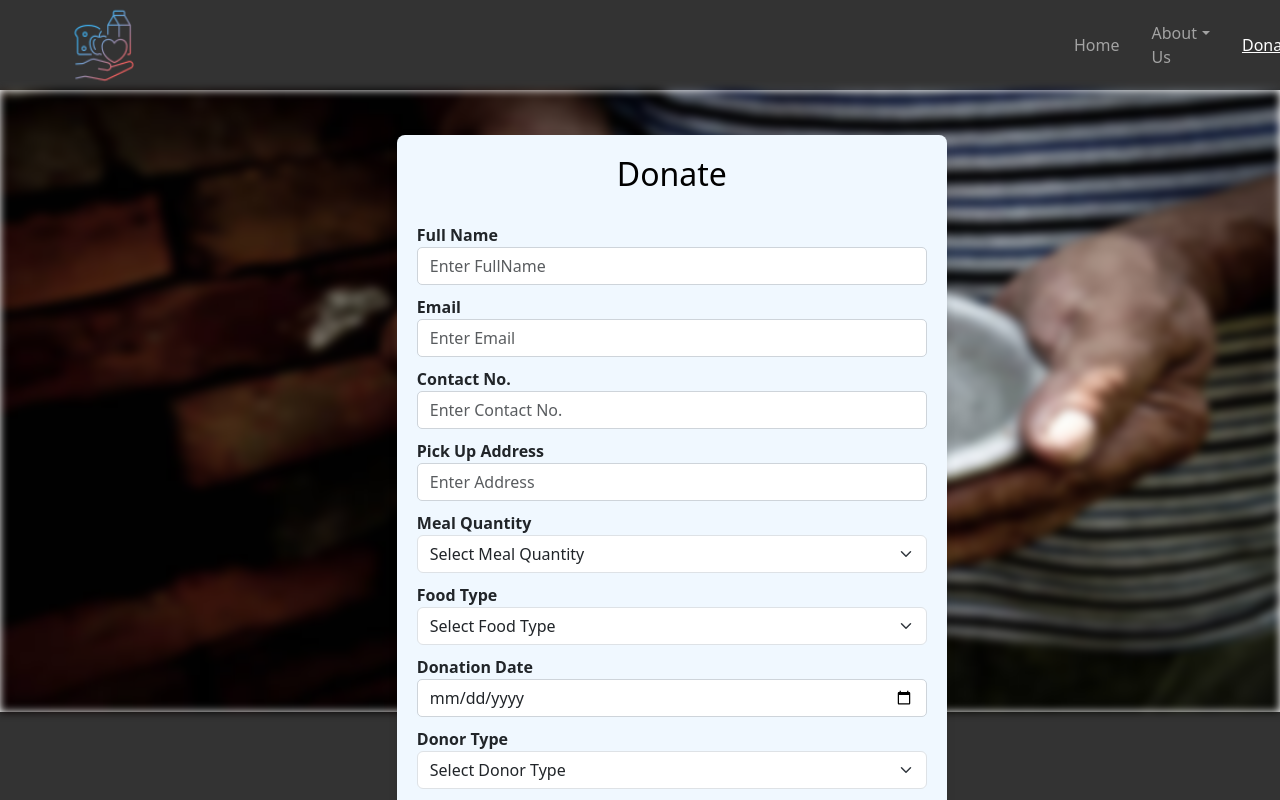
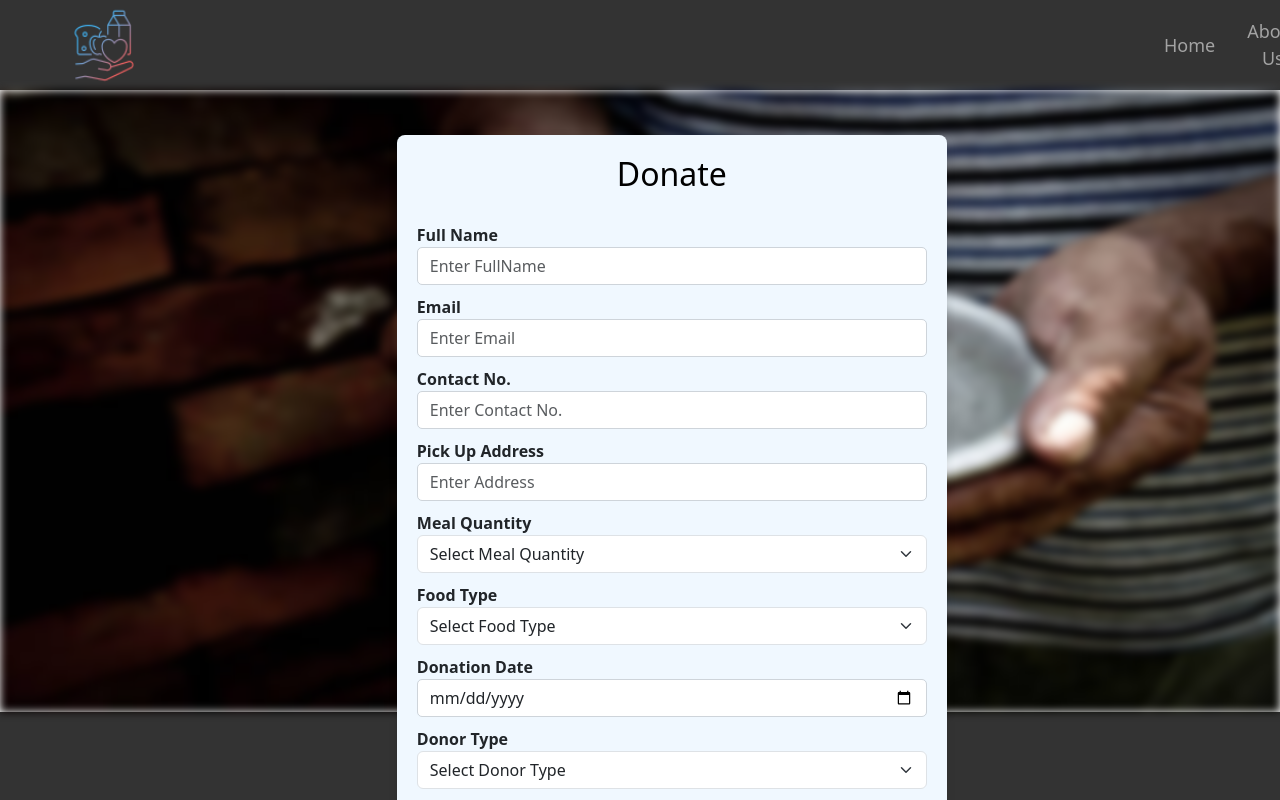
Before and after one commit to Jyoti-Technosoft/feast-forward, a React (Create React App) app: page /donate in a window 1280 px wide. Built offline with nearby package versions, Linux system fonts and the light colour scheme.

Commit message:
Toaster styling fixing and remove Unused CSS

```diff
--- a/src/assets/styles/Donate.css
+++ b/src/assets/styles/Donate.css
@@ -1,7 +1,6 @@
 .donate-container {
   max-width: 550px;
   padding: 20px;
-  z-index: 1;
   border-radius: 8px;
   position: absolute;
   top: 135px;
--- a/src/assets/styles/Header.css
+++ b/src/assets/styles/Header.css
@@ -1,6 +1,11 @@
 .Header-container {
   height: 90px;
   justify-content: end;
+  width: 100%;
+  text-align: center;
+  justify-content: center;
+  display: flex;
+  margin-bottom: 0;
 }
 
 .logo-image {
@@ -16,7 +21,8 @@
 
 .navbar-nav {
   align-items: center;
-  margin: auto;
+  font-size: large;
+  margin-left: 90px;
   .nav-item {
     margin-right: 2rem;
   }
@@ -27,9 +33,6 @@
 }
 
 .toaster-alert {
-  position: absolute;
-  margin-left: 195px;
-  z-index: 1051;
   background-color: #d4edda;
   color: #155724;
   border-left: 5px solid #28a745;
--- a/src/assets/styles/JoinNow.css
+++ b/src/assets/styles/JoinNow.css
@@ -2,9 +2,6 @@
   max-width: 550px;
   margin: 40px auto;
   padding: 20px;
-  background-color: #fff;
-  position: relative;
-  z-index: 1;
   border-radius: 8px;
   position: absolute;
   top: 18%;
--- a/src/components/Donate.js
+++ b/src/components/Donate.js
@@ -19,7 +19,6 @@ const Donate = () => {
   });
 
   const [formErrors, setFormErrors] = useState({});
-  const [setIsOrganization] = useState(false);
 
   const validateForm = () => {
     const errors = {};
@@ -41,9 +40,6 @@ const Donate = () => {
   const handleChange = (e) => {
     const { name, value } = e.target;
     setFormData({...formData, [name]: value });
-    if (name === "donorType") {
-      setIsOrganization(value === "organization");
-    }
     if (formErrors[name]) {
       setFormErrors({...formErrors, [name]: "" });
     }
--- a/src/components/Header.js
+++ b/src/components/Header.js
@@ -1,7 +1,7 @@
 import React, { useState } from "react";
 import { useNavigate, useLocation } from "react-router-dom";
 import { NavLink } from "react-router-dom";
-import { Dropdown, Toast, ToastBody } from "react-bootstrap";
+import { Dropdown, Toast, ToastBody, ToastContainer } from "react-bootstrap";
 import { PersonCircle } from "react-bootstrap-icons";
 import { HashLink } from "react-router-hash-link";
 
@@ -61,13 +61,13 @@ function Header() {
               </NavLink>
             </li>
             <li className="nav-item dropdown d-flex">
-            <NavLink
+              <NavLink
                 to="/about-us#description"
                 className={({ isActive }) =>
                   isActive ? "nav-link active" : "nav-link"
                 }
               >
-                 About Us
+                About Us
               </NavLink>
               <Dropdown>
                 <Dropdown.Toggle
@@ -77,8 +77,7 @@ function Header() {
                   className={`nav-link dropdown-toggle ${
                     startsWithPath("/about-us") ? "active" : ""
                   }`}
-                >
-                </Dropdown.Toggle>
+                ></Dropdown.Toggle>
                 <Dropdown.Menu>
                   <Dropdown.Item as="div">
                     <HashLink
@@ -136,14 +135,17 @@ function Header() {
               </Dropdown>
             </li>
           </ul>
-          {show && (
-            <Toast className="toaster-alert">
-              <ToastBody>Successfully logged out!</ToastBody>
-            </Toast>
-          )}
         </div>
       </nav>
+      {show && (
+        <ToastContainer position="top-end" className="p-3">
+          <Toast className="toaster-alert">
+            <ToastBody>Successfully logged out!</ToastBody>
+          </Toast>
+        </ToastContainer>
+      )}
     </div>
   );
 }
+
 export default Header;
```
